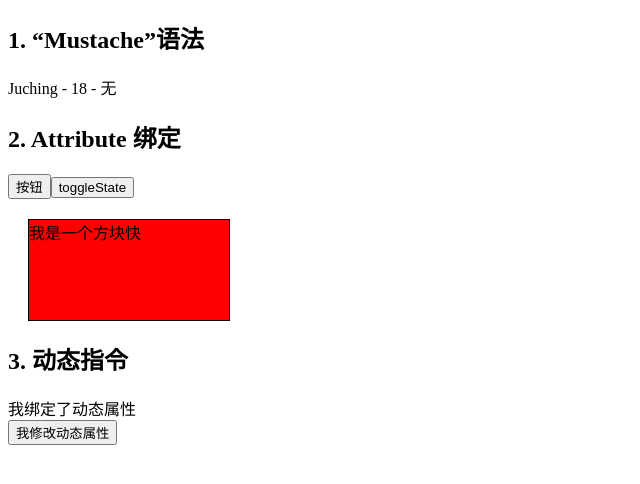
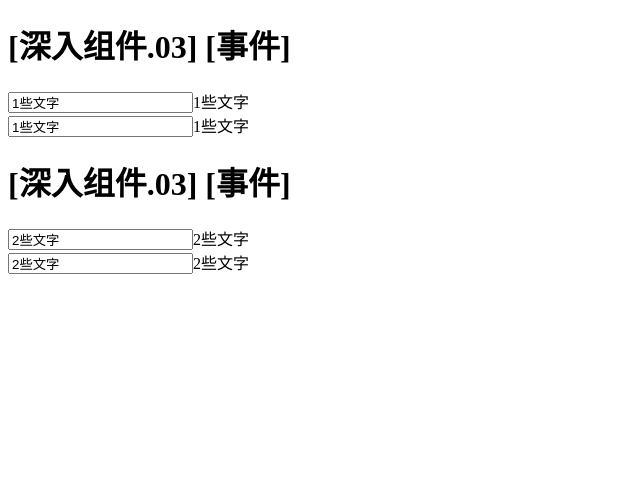
Before and after one commit to Juche/vue_ts_practice, a Vue app: page / in a window 1280 px wide. Shown: the top 484 px of the page, without its empty margins (0-640 px from the left). Built offline with nearby package versions, Linux system fonts and the light colour scheme.

Commit message:
feat: [深入组件.03] [事件]-1

```diff
--- a/src/App.vue
+++ b/src/App.vue
@@ -1,10 +1,45 @@
 <template>
   <!-- <h1>App Header</h1> -->
-  <V102 />
+  <!-- <V102 /> -->
+  <!-- 这里的 lazy 修饰符也不生效 -->
+  <V203 v-model.lazy="v203.value1.value" />
+  <br />
+  <!-- 这里的 lazy 修饰符生效 -->
+  <input type="text" v-model.lazy="v203.value1.value" />
+  <text>{{ v203.value1.value }}</text>
+
+  <V203 v-model="value2" />
+  <br />
+  <input type="text" v-model="value2" />
+  <text>{{ value2 }}</text>
 </template>
 
 <script lang="ts" setup>
+  import { reactive, ref } from 'vue';
   import V102 from './components/V102.vue';
+  import V203 from './components/V203.vue';
+
+  // const v203 = reactive({
+  //   value1: '1些文字',
+  //   value2: '2些文字',
+  // });
+  // // 直接使用 v203.value1
+  // // 解构 reactive 包裹对象后的数据并没有响应性
+  // let { value2 } = v203;
+  // const v203 = ref({
+  //   value1: '1些文字',
+  //   value2: '2些文字',
+  // });
+  // // 直接使用 v203.value1
+  // // 解构 ref 包裹对象的数据并没有响应性
+  // let { value2 } = v203.value;
+  const v203 = {
+    value1: ref('1些文字'),
+    value2: ref('2些文字'),
+  };
+  // 直接使用 v203.value1.value
+  // 这里解构出来的数据是响应性的
+  let { value2 } = v203;
 </script>
 
 <style scoped></style>
--- a/src/components/V102.vue
+++ b/src/components/V102.vue
@@ -1,4 +1,5 @@
 <template>
+  <h1>[基础.02] [模板语法]</h1>
   <h2>1. “Mustache”语法</h2>
   <p>{{ user.name }} - {{ user.age }} - {{ user?.fav ?? '无' }}</p>
   <h2>2. Attribute 绑定</h2>
--- /dev/null
+++ b/src/components/V203.vue
@@ -0,0 +1,12 @@
+<template>
+  <h1>[深入组件.03] [事件]</h1>
+  <input type="text" :value="modelValue" @input="$emit('update:modelValue', $event.target.value)" />
+  <text>{{ modelValue }}</text>
+</template>
+
+<script lang="ts" setup>
+  defineProps(['modelValue']);
+  defineEmits(['update:modelValue']);
+</script>
+
+<style scoped></style>
```
